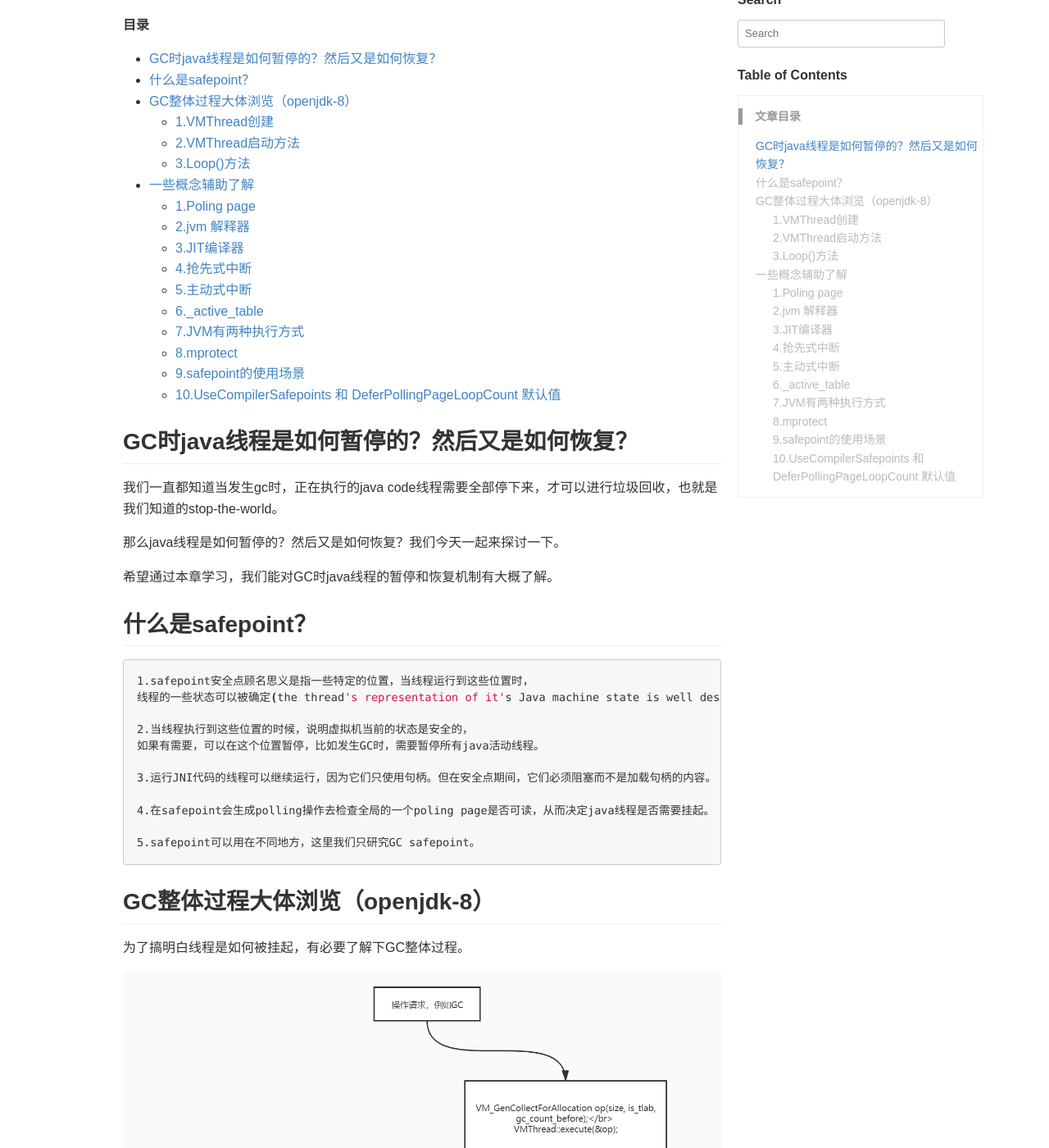
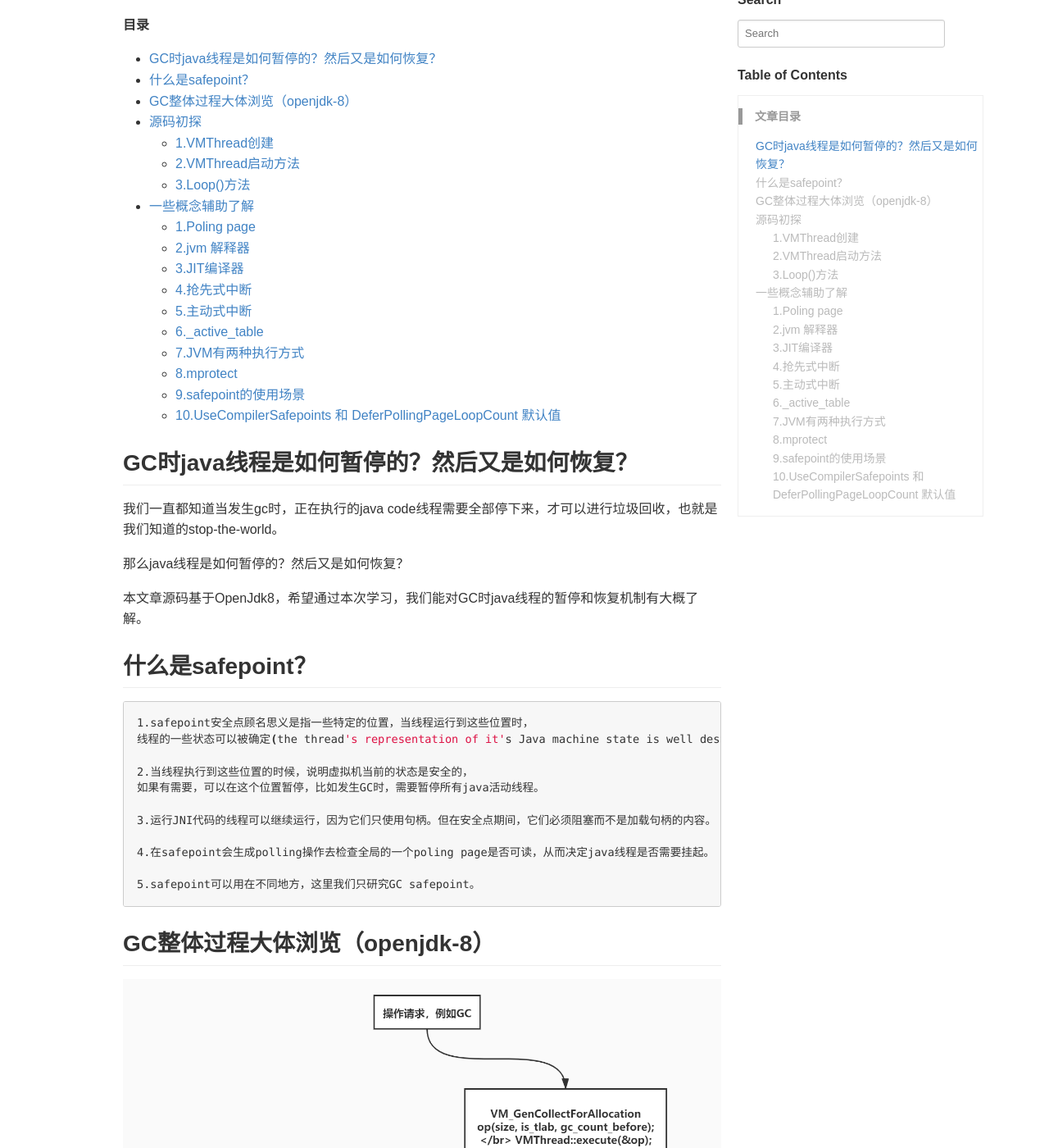
Before and after one commit to lizb0907/lizb0907.github.io, a Jekyll site: the page built from _posts/jvm/2020-07-27-Safe-Point.md, in a window 1280 px wide and 1400 px high, scrolled down 244 px. Shown: the whole window at 82% size. Built offline with Jekyll 4.4.1, drawn with Linux system fonts in a browser that asks for light colours; comment, search, counter and statistics services are not loaded; some of the changed text lies outside the part shown.

Commit message:
update safe point

````diff
--- a/_posts/jvm/2020-07-27-Safe-Point.md
+++ b/_posts/jvm/2020-07-27-Safe-Point.md
@@ -17,9 +17,9 @@ GC安全点浅谈, stop-the-world时java线程是如何暂停的？然后又是
 
 我们一直都知道当发生gc时，正在执行的java code线程需要全部停下来，才可以进行垃圾回收，也就是我们知道的stop-the-world。
 
-那么java线程是如何暂停的？然后又是如何恢复？我们今天一起来探讨一下。
+那么java线程是如何暂停的？然后又是如何恢复？
 
-希望通过本章学习，我们能对GC时java线程的暂停和恢复机制有大概了解。
+本文章源码基于OpenJdk8，希望通过本次学习，我们能对GC时java线程的暂停和恢复机制有大概了解。
 
 ## 什么是safepoint？
 ```sh
@@ -52,6 +52,9 @@ GC安全点浅谈, stop-the-world时java线程是如何暂停的？然后又是
   .线程被挂起后，会执行evaluate_opesration开始gc。
   .gc完毕调用SafepointSynchronize::end()将线程唤醒。
 ```
+
+## 源码初探
+
 ### 1.VMThread创建
 
 Vmthread负责调度执行虚拟机内部的VM线程操作，如GC操作等，在JVM实例创建时进行初始化。
````
Also changed, not shown: other parts of _posts/jvm/2020-07-27-Safe-Point.md (+4 -4 lines), images/posts/jvm/safepoint/1.jpg.
